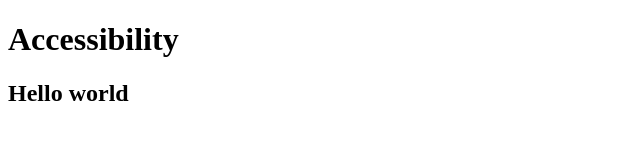
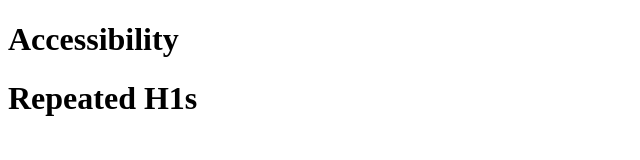
Before and after one commit to arpangodiyal/arpangodiyal.github.io, a plain HTML site: page index.html in a window 1280 px wide. Shown: the whole page, without its empty margins (0-640 px from the left). Drawn offline with Linux system fonts and the light colour scheme.

Commit message:
Update index.html

```diff
--- a/index.html
+++ b/index.html
@@ -8,6 +8,6 @@
 </head>
 <body>
     <h1>Accessibility</h1>
-    <h2>Hello world</h2>
+    <h1>Repeated H1s</h1>
 </body>
 </html>
```
